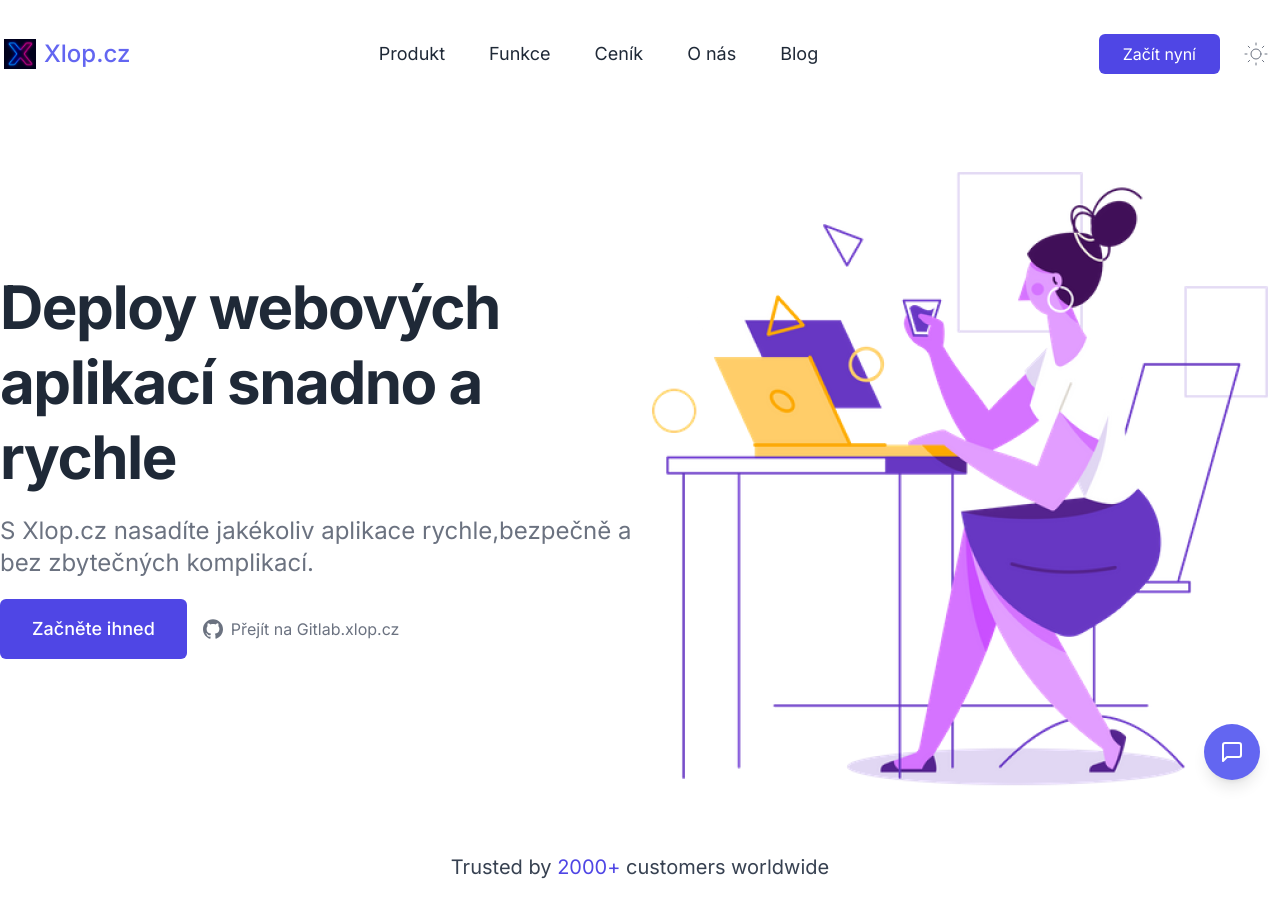
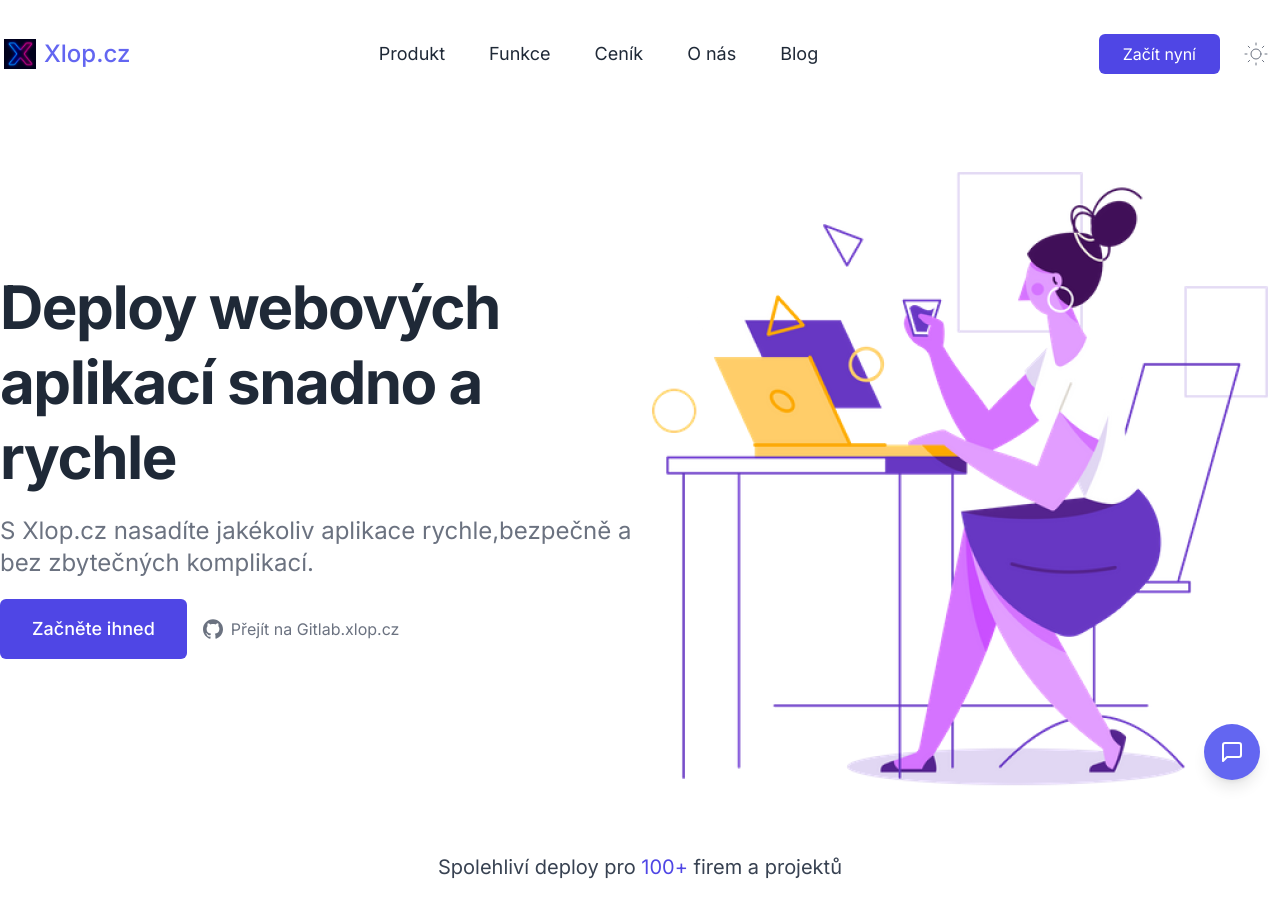
Before and after one commit to Mairinger/Landing-Page-, a Next.js app: page / in a window 1280 px wide. Shown: the top 919 px of the page. Built offline with nearby package versions, Linux system fonts and the light colour scheme.

Commit message:
Change customer count and language in Hero component
Updated text to reflect new customer count and language.

```diff
--- a/src/components/Hero.tsx
+++ b/src/components/Hero.tsx
@@ -61,8 +61,8 @@
       <Container>
         <div className="flex flex-col justify-center">
           <div className="text-xl text-center text-gray-700 dark:text-white">
-            Trusted by <span className="text-indigo-600">2000+</span>{" "}
-            customers worldwide
+            Spolehliví deploy pro <span className="text-indigo-600">100+</span>{" "}
+            firem a projektů
           </div>
 
           <div className="flex flex-wrap justify-center gap-5 mt-10 md:justify-around">
```
